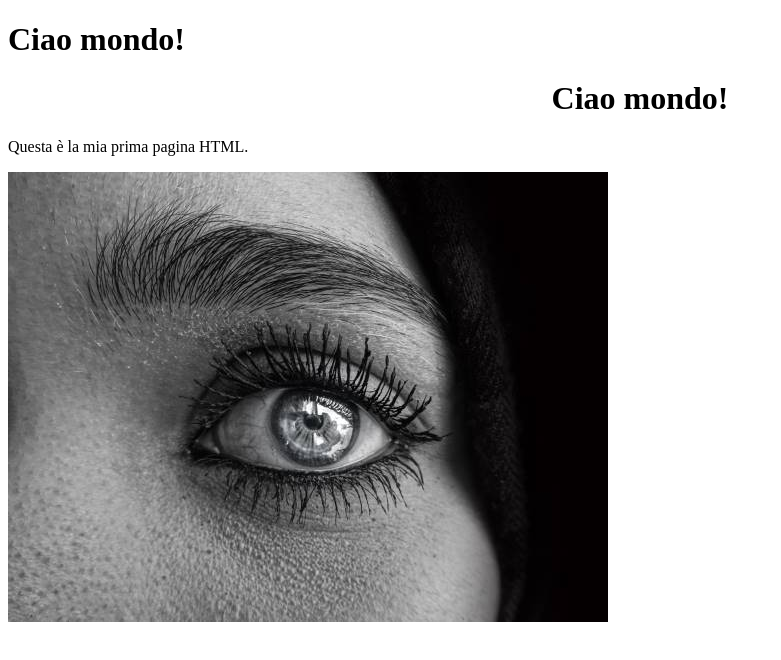
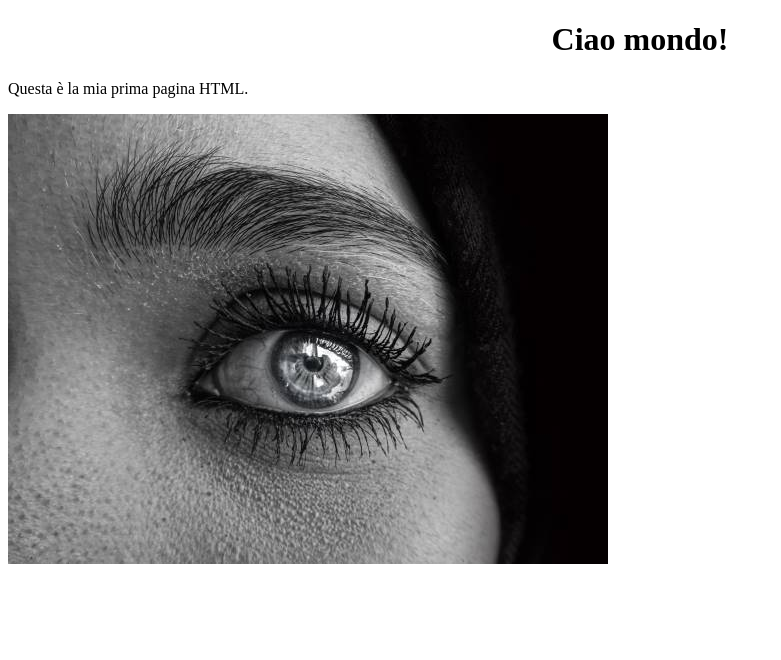
Before and after one commit to carmelo861/Carmelo, a plain HTML site: page index.html in a window 1280 px wide. Shown: the whole page, without its empty margins (0-781 px from the left). Drawn offline with Linux system fonts and the light colour scheme.

Commit message:
Update index.html
eliminazione scritta

```diff
--- a/index.html
+++ b/index.html
@@ -4,9 +4,8 @@
     <title>La mia prima pagina</title>
 </head>
 <body>
-    <h1>Ciao mondo!</h1>
-    <h1 style="text-align: center;">Ciao mondo!</h1>
-    <p>Questa è la mia prima pagina HTML.</p>
-    <img src="immagini-gratuite.jpg" alt="immagine">
+ <h1 style="text-align: center;">Ciao mondo!</h1>
+<p>Questa è la mia prima pagina HTML.</p>
+ <img src="immagini-gratuite.jpg" alt="immagine">
 </body>
 </html>
```
